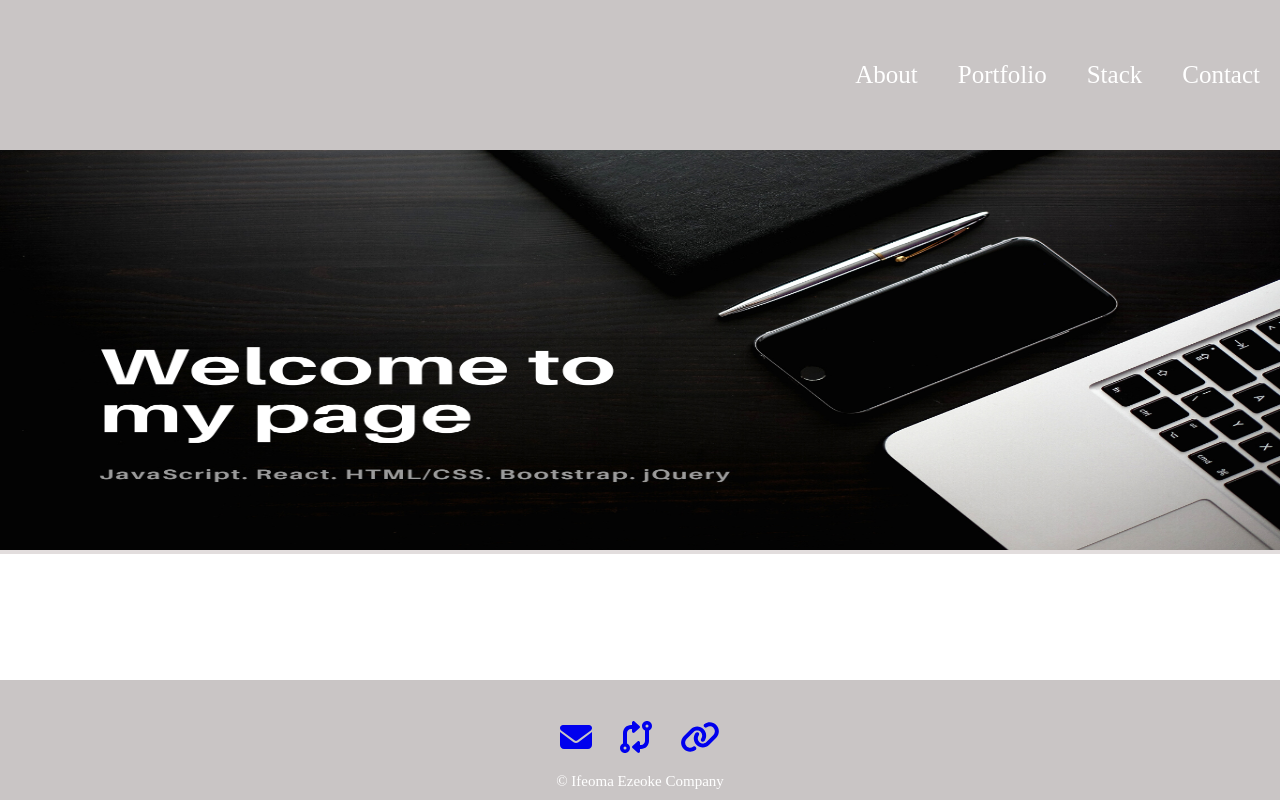
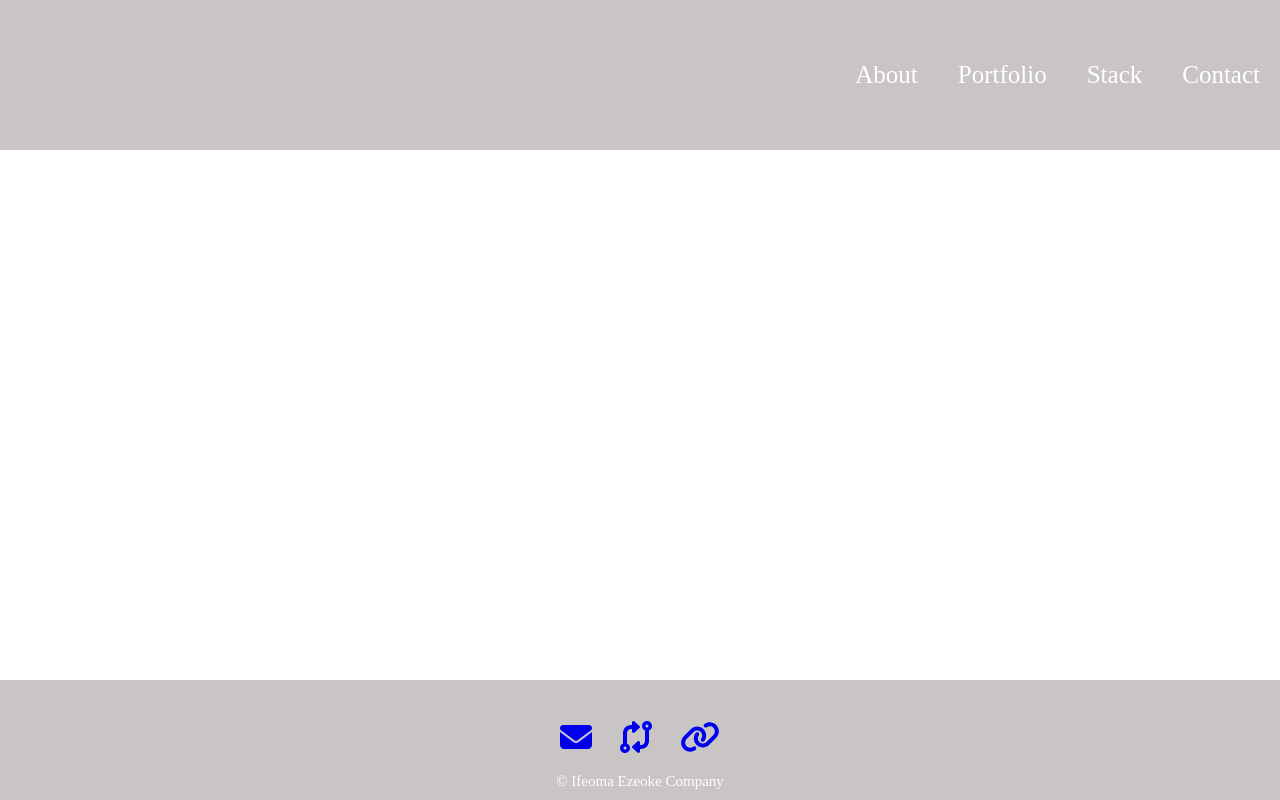
Before and after one commit to Ify-Jas/my_react_portfolio, a React (Create React App) app: page / in a window 1280 px wide. Built offline with nearby package versions, Linux system fonts and the light colour scheme.

Commit message:
fixed error in homepage packagejson

```diff
--- a/package.json
+++ b/package.json
@@ -2,7 +2,7 @@
   "name": "my-app",
   "version": "0.1.0",
   "private": true,
-  "homepage": "https://ify-jas.github.io/",
+  "homepage": "https://ify-jas.github.io/my_react_portfolio/",
   "dependencies": {
     "@fortawesome/fontawesome-svg-core": "^6.3.0",
     "@fortawesome/free-solid-svg-icons": "^6.3.0",
--- a/src/App.js
+++ b/src/App.js
@@ -19,7 +19,7 @@ function App() {
 
 
       <Routes>
-        <Route path={'/'} element={<Landing />}/>
+        <Route path={'/my_react_portfolio/'} element={<Landing />}/>
         <Route path={'/about'} element={<About />}/>
         <Route path={'/portfolio'} element={<Portfolio />}/>
         <Route path={'/stack'} element={<Stack />} />
--- a/src/index.css
+++ b/src/index.css
@@ -219,7 +219,7 @@ section div a:hover {
     border-radius: 20px;
     box-shadow: 3px 6px  #beb6b6;
     height: auto;
-    margin: 20px;
+    margin: 25px;
     background-color: #e2dddd;
 
 
```
